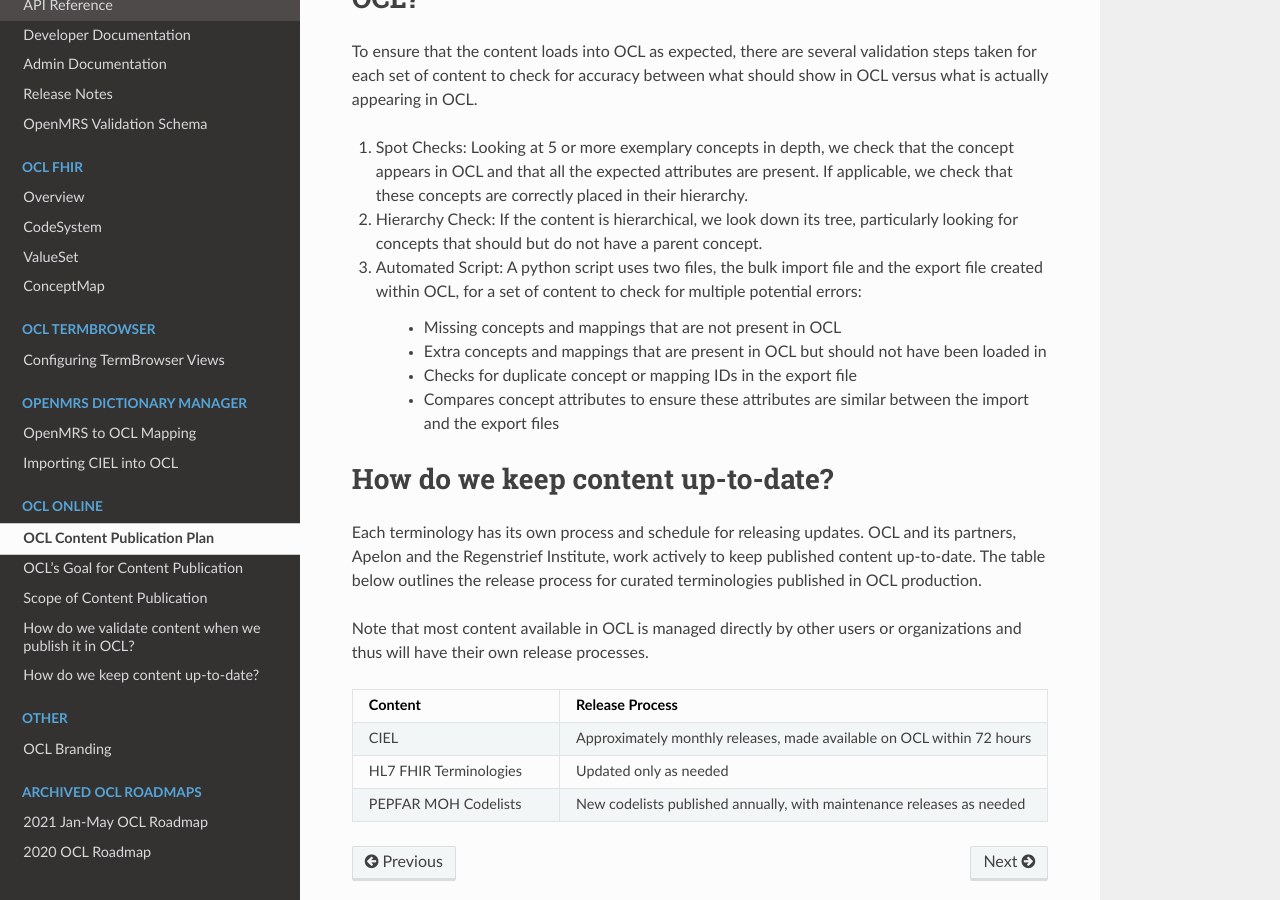
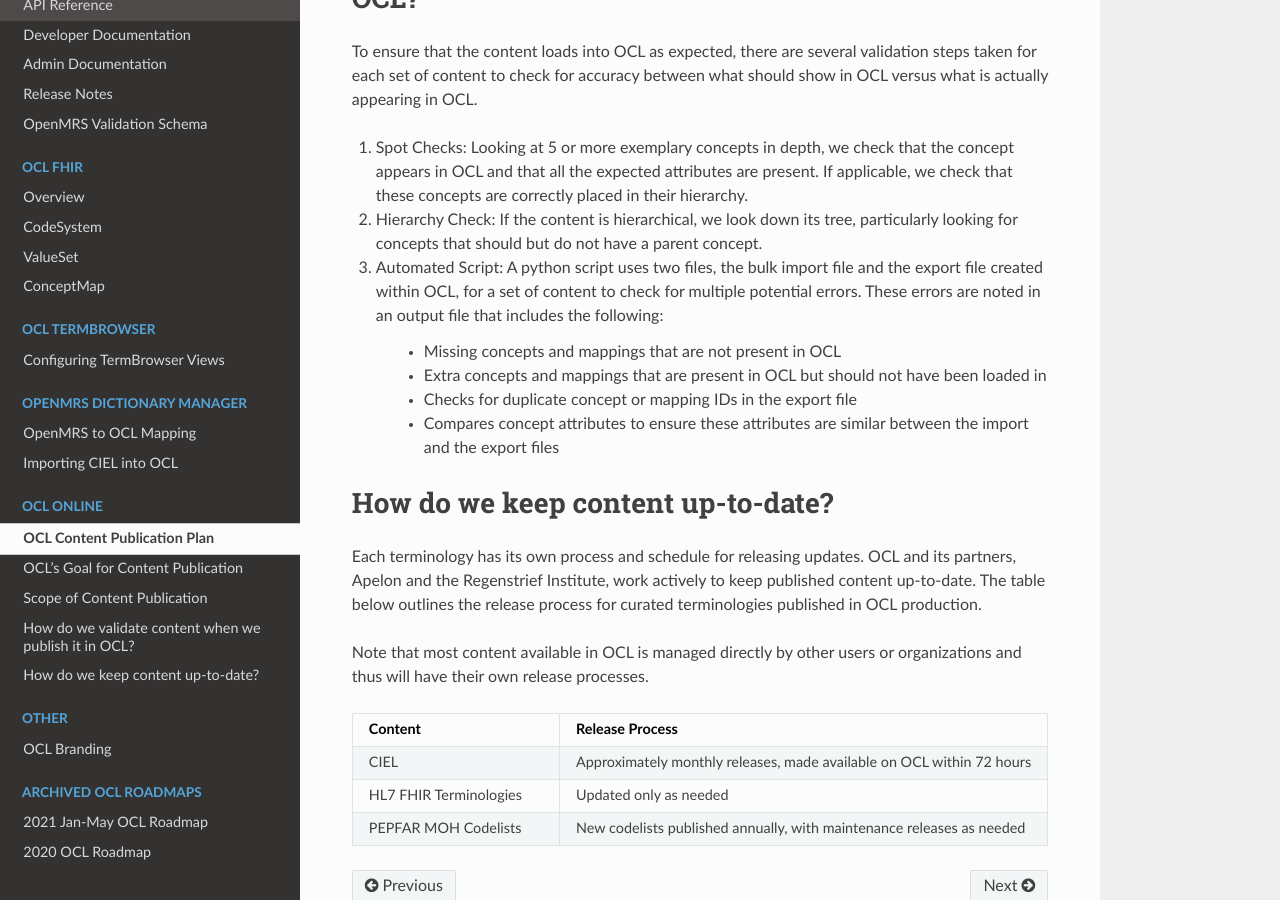
Before and after one commit to OpenConceptLab/ocl-docs, a Sphinx documentation site: the page built from docs/source/oclonline/publicationplan.rst, in a window 1280 px wide and 900 px high, scrolled down 798 px. Built offline with Sphinx 7.4.7 and the Read the Docs theme 2.0.0, drawn with Linux system fonts in a browser that asks for light colours.

Commit message:
Added in a little about script output

```diff
--- a/docs/source/oclonline/publicationplan.rst
+++ b/docs/source/oclonline/publicationplan.rst
@@ -40,7 +40,7 @@
 
 2. Hierarchy Check: If the content is hierarchical, we look down its tree, particularly looking for concepts that should but do not have a parent concept.
 
-3. Automated Script: A python script uses two files, the bulk import file and the export file created within OCL, for a set of content to check for multiple potential errors:
+3. Automated Script: A python script uses two files, the bulk import file and the export file created within OCL, for a set of content to check for multiple potential errors. These errors are noted in an output file that includes the following:
 
     - Missing concepts and mappings that are not present in OCL
     - Extra concepts and mappings that are present in OCL but should not have been loaded in
```
